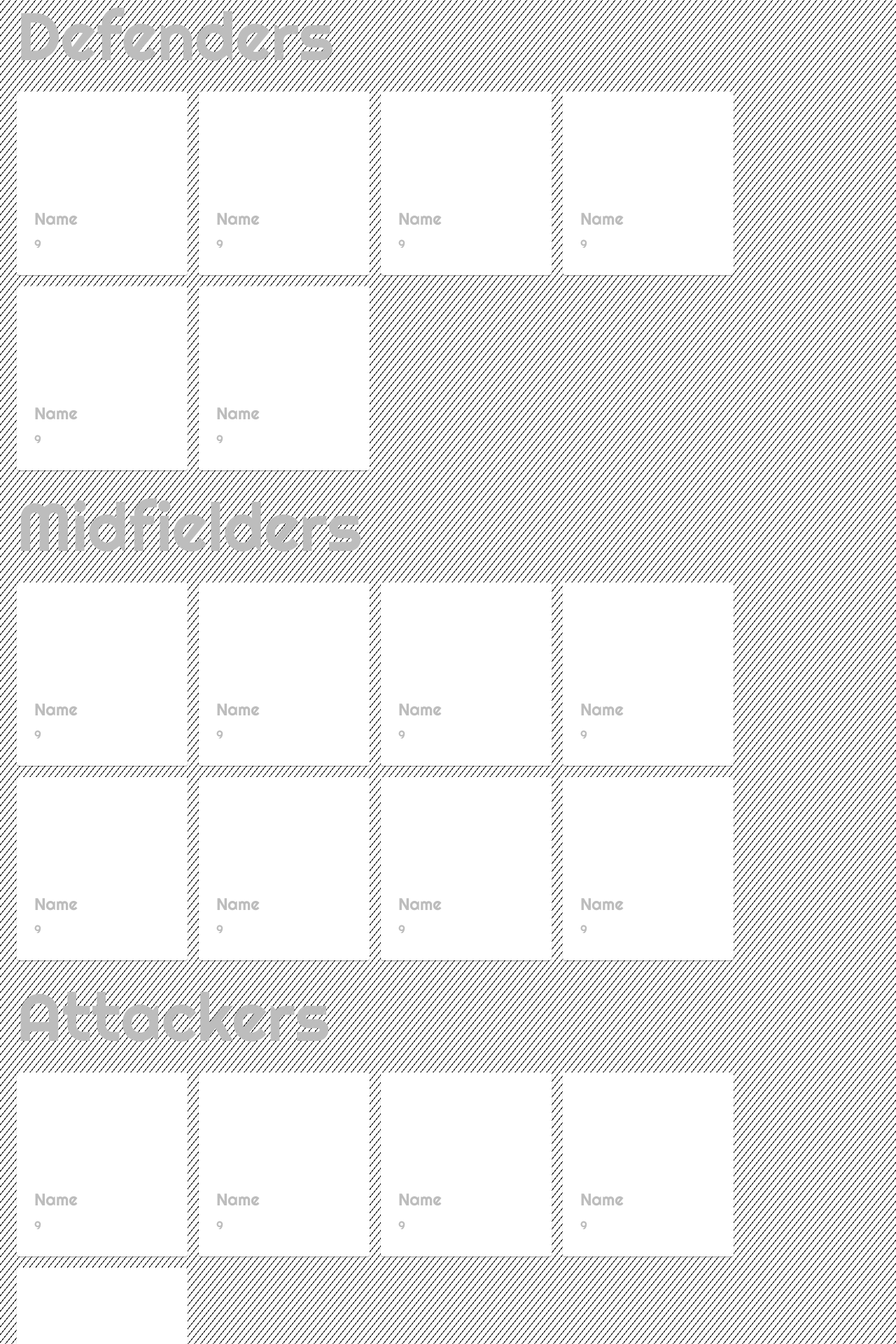
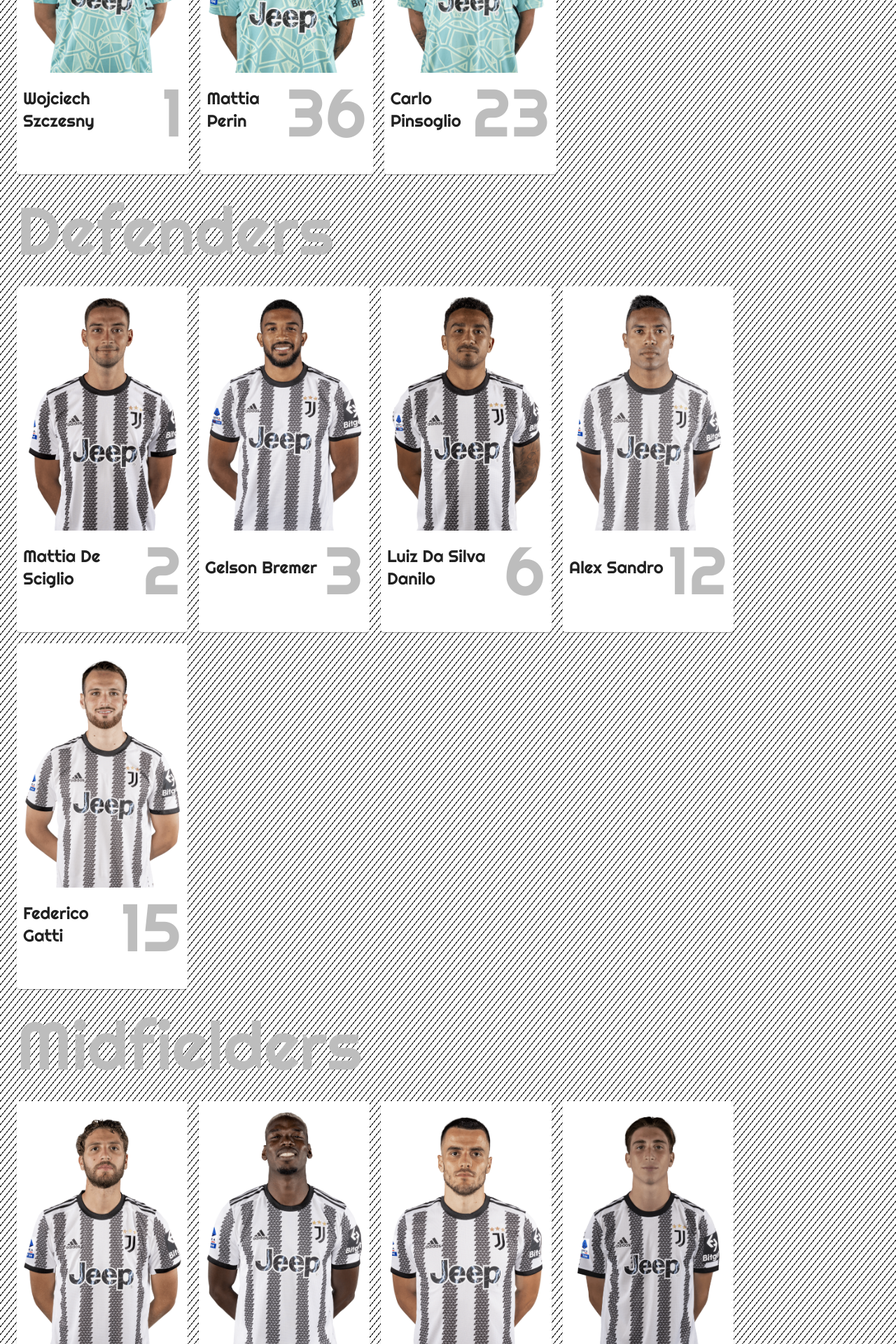
Before and after one commit to maci-kb24/juventus-app, a React (Vite) app: page /team in a window 1280 px wide. Shown: the part 560-2480 px from the top of the page at 70% size. Built offline with nearby package versions, Linux system fonts and the light colour scheme.

Commit message:
fix style team component

```diff
--- a/package.json
+++ b/package.json
@@ -18,8 +18,8 @@
     "normalize.css": "^8.0.1",
     "prop-types": "^15.8.1",
     "react": "^18.2.0",
+    "react-awesome-reveal": "^4.2.5",
     "react-dom": "^18.2.0",
-    "react-reveal": "^1.2.2",
     "react-router-dom": "^6.15.0"
   },
   "devDependencies": {
--- a/src/components/layout/Navbar/Navbar.jsx
+++ b/src/components/layout/Navbar/Navbar.jsx
@@ -4,7 +4,7 @@
 
 const Navbar = () => {
   return (
-    <AppBar position="static">
+    <AppBar position="fixed" sx={{zIndex: '9999'}}>
       <Toolbar sx={{ justifyContent: "space-between", py: 2 }}>
         <Box>
           <Link to="/">
--- a/src/components/team/PlayerCard.jsx
+++ b/src/components/team/PlayerCard.jsx
@@ -3,20 +3,20 @@
 import CardMedia from "@mui/material/CardMedia";
 import Typography from "@mui/material/Typography";
 
-function PlayerCard() {
+function PlayerCard({name, number, image}) {
   return (
-    <Card sx={{ maxWidth: 260, border: "9px solid white" }}>
-      <CardMedia sx={{ height: 140 }} />
-      <CardContent>
+    <Card sx={{  border: "9px solid white", flex: "0.25" }}>
+      <CardMedia image={image}  sx={{ height: 340,backgroundPosition: 'unset'  }} />
+      <CardContent sx={{display:'flex',alignItems:'center',justifyContent:'space-between', p: '0'}}>
         <Typography
           gutterBottom
           variant="h5"
           component="div"
-          sx={{ color: "text.contrast" }}
+          sx={{ color: "primary.main" }}
         >
-          Name
+          {name}
         </Typography>
-        <Typography sx={{ color: "text.contrast" }}>9</Typography>
+        <Typography variant="h1" sx={{ color: "text.contrast" }}>{number}</Typography>
       </CardContent>
     </Card>
   );
--- a/src/containers/app.css
+++ b/src/containers/app.css
@@ -22,3 +22,9 @@
   left: -9rem;
   z-index: 3;
 }
+.css-1sj2t5c {
+  flex: 0 0 20%;
+}
+.goalkeepers {
+  margin-top:115px;
+}
--- a/src/pages/Team.jsx
+++ b/src/pages/Team.jsx
@@ -1,13 +1,33 @@
 import { Box, Container, Stack, Typography } from "@mui/material";
 import PlayerCard from "../components/team/PlayerCard";
 import Grid from "@mui/material/Unstable_Grid2/Grid2";
+import Wojciech from "../assets/images/players/GK/Sczeschy.png";
+import Perin from "../assets/images/players/GK/Perin.png";
+import Pinsoglio from "../assets/images/players/GK/Pinsoglio.png";
+import Sciglio from "../assets/images/players/Def/DeSciglio.png";
+import Bremer from "../assets/images/players/Def/Bremer.png";
+import Danilo from "../assets/images/players/Def/Danilo.png";
+import AlexSandro from "../assets/images/players/Def/AlexSandro.png";
+import Gatti from "../assets/images/players/Def/Gatti.png";
+import Locatelli from "../assets/images/players/Mid/Locatelli.png";
+import Pogba from "../assets/images/players/Mid/Pogba.png";
+import Kostic from "../assets/images/players/Mid/Kostic.png";
+import Miretti from "../assets/images/players/Mid/Miretti.png";
+import Rabiot from "../assets/images/players/Mid/Rabiot.png";
+import Fagioli from "../assets/images/players/Mid/Fagioli.png";
+import Chiesa from "../assets/images/players/Att/Chiesa.png";
+import Vlahovic from "../assets/images/players/Att/Vlahovic.png";
+import Milik from "../assets/images/players/Att/Milik.png";
+import Kean from "../assets/images/players/Att/Kean.png";
+import { Slide } from "react-awesome-reveal";
+
 
 const Team = () => {
   return (
     <Box
       component="section"
       sx={{
-        py: 4,
+        py: 8,
         backgroundImage:
           "linear-gradient(129deg,#000000 7.14%,#ffffff 7.14%,#ffffff 50%,#000000 50%,#000000 57.14%,#ffffff 57.14%,#ffffff 100%);",
         backgroundSize: "9.01px 11.12px",
@@ -25,12 +45,14 @@
             >
               goalkeepers
             </Typography>
+
           </Box>
           <Stack direction={"row"} spacing={2}>
-            <PlayerCard />
-
-            <PlayerCard />
-            <PlayerCard />
+            <Slide direction={"left"} triggerOnce>
+            <PlayerCard name="Wojciech Szczesny" number={1} image={Wojciech} />
+            <PlayerCard name="Mattia Perin" number={36} image={Perin} />
+            <PlayerCard name="Carlo Pinsoglio" number={23} image={Pinsoglio} />
+            </Slide>
           </Stack>
         </Box>
         <Box className="defenders">
@@ -46,22 +68,29 @@
           </Box>
           <Grid container spacing={2}>
             <Grid item xs={12} md={2.5}>
-              <PlayerCard />
+            <Slide direction={"left"} triggerOnce>
+              <PlayerCard name="Mattia De Sciglio" number={2} image={Sciglio} />
+              </Slide>
             </Grid>
             <Grid item xs={12} md={2.5}>
-              <PlayerCard />
+              <Slide direction={"left"} triggerOnce>
+              <PlayerCard name="Gelson Bremer" number={3} image={Bremer} />
+              </Slide>
             </Grid>
             <Grid item xs={12} md={2.5}>
-              <PlayerCard />
+              <Slide direction={"left"} triggerOnce>
+              <PlayerCard name="Luiz Da Silva Danilo" number={6} image={Danilo}/>
+              </Slide>
             </Grid>
             <Grid item xs={12} md={2.5}>
-              <PlayerCard />
+              <Slide direction={"left"} triggerOnce>
+              <PlayerCard name="Alex Sandro" number={12} image={AlexSandro} />
+              </Slide>
             </Grid>
             <Grid item xs={12} md={2.5}>
-              <PlayerCard />
-            </Grid>
-            <Grid item xs={4} md={2.5}>
-              <PlayerCard />
+              <Slide direction={"left"} triggerOnce>
+              <PlayerCard name="Federico Gatti" number={15} image={Gatti} />
+              </Slide>
             </Grid>
           </Grid>
         </Box>
@@ -78,28 +107,34 @@
           </Box>
           <Grid container spacing={2}>
             <Grid item xs={12} md={2.5}>
-              <PlayerCard />
+            <Slide direction={"left"} triggerOnce>
+              <PlayerCard name="Manuel Locatelli" number={5} image={Locatelli} />
+              </Slide>
             </Grid>
             <Grid item xs={12} md={2.5}>
-              <PlayerCard />
+              <Slide direction={"left"} triggerOnce>
+              <PlayerCard name="Paul Pogba" number={10} image={Pogba} />
+              </Slide>
             </Grid>
             <Grid item xs={12} md={2.5}>
-              <PlayerCard />
+              <Slide direction={"left"} triggerOnce>
+              <PlayerCard name="Filip Kostic" number={17} image={Kostic}/>
+              </Slide>
             </Grid>
             <Grid item xs={12} md={2.5}>
-              <PlayerCard />
+            <Slide direction={"left"} triggerOnce>
+              <PlayerCard name="Fabio Miretti" number={20} image={Miretti} />
+              </Slide>
             </Grid>
             <Grid item xs={12} md={2.5}>
-              <PlayerCard />
+            <Slide direction={"left"} triggerOnce>
+              <PlayerCard name="Adrien Rabiot" number={25} image={Rabiot}/>
+              </Slide>
             </Grid>
             <Grid item xs={4} md={2.5}>
-              <PlayerCard />
-            </Grid>
-            <Grid item xs={4} md={2.5}>
-              <PlayerCard />
-            </Grid>
-            <Grid item xs={4} md={2.5}>
-              <PlayerCard />
+            <Slide direction={"left"} triggerOnce>
+              <PlayerCard name="Nicolo Fagioli" number={44} image={Fagioli}/>
+              </Slide>
             </Grid>
           </Grid>
         </Box>
@@ -116,19 +151,24 @@
           </Box>
           <Grid container spacing={2}>
             <Grid item xs={12} md={2.5}>
-              <PlayerCard />
+             <Slide direction={"left"} triggerOnce>
+              <PlayerCard name="Federico Chiesa" number={7} image={Chiesa}/>
+              </Slide>
             </Grid>
             <Grid item xs={12} md={2.5}>
-              <PlayerCard />
+             <Slide direction={"left"} triggerOnce>
+              <PlayerCard name="Dusan Vlahovic" number={9} image={Vlahovic} />
+              </Slide>
             </Grid>
             <Grid item xs={12} md={2.5}>
-              <PlayerCard />
+            <Slide direction={"left"} triggerOnce>
+              <PlayerCard name="Arkadiusz Milik" number={14} image={Milik} />
+              </Slide>
             </Grid>
             <Grid item xs={12} md={2.5}>
-              <PlayerCard />
-            </Grid>
-            <Grid item xs={12} md={2.5}>
-              <PlayerCard />
+              <Slide direction={"left"} triggerOnce>
+              <PlayerCard name="Moise Kean" number={18} image={Kean}/>
+              </Slide>
             </Grid>
           </Grid>
         </Box>
@@ -137,4 +177,7 @@
   );
 };
 
+
+
+
 export default Team;
--- a/src/sections/home/Jumbotron.jsx
+++ b/src/sections/home/Jumbotron.jsx
@@ -51,7 +51,7 @@
         </Box>
         <Box flex={"0 0 33%"}>
           <Box position={"relative"} left={"20%"}>
-            <img src={featured} alt={featured} height={"15rem"} />
+            <img src={featured} alt={featured}  />
           </Box>
         </Box>
       </Stack>
--- a/src/sections/home/MeetPlayers.jsx
+++ b/src/sections/home/MeetPlayers.jsx
@@ -3,7 +3,6 @@
 import CardContent from "@mui/material/CardContent";
 import CardMedia from "@mui/material/CardMedia";
 import DaniloFeatured from "../../assets/images/players/Def/DaniloFeatured.png";
-import Roll from "react-reveal/Roll";
 
 const MeetPlayers = () => {
   return (
@@ -20,7 +19,6 @@
       <Container maxWidth="md">
         <Stack direction={"row"} justifyContent={"center"}>
           <Box className="players">
-            <Roll left className="player_one">
               <Card
                 sx={{
                   minWidth: 240,
@@ -46,8 +44,6 @@
                   </Typography>
                 </CardContent>
               </Card>
-            </Roll>
-            <Roll top>
                          <Card
                 sx={{
                   minWidth: 240,
@@ -73,8 +69,6 @@
                   </Typography>
                 </CardContent>
               </Card>
-            </Roll>
-            <Roll right>
               <Card
                 sx={{
                   minWidth: 240,
@@ -100,8 +94,6 @@
                   </Typography>
                 </CardContent>
               </Card>
-            </Roll>
-            <Roll bottom>
               <Card
                 sx={{
                   minWidth: 240,
@@ -127,7 +119,6 @@
                   </Typography>
                 </CardContent>
               </Card>
-            </Roll>
           </Box>
           <Box>
             <Typography variant="h1">
```
Also changed, not shown: 1 other file (tests, documents, lock files or other folders). Lines whose indentation alone changed are shown as unchanged.
